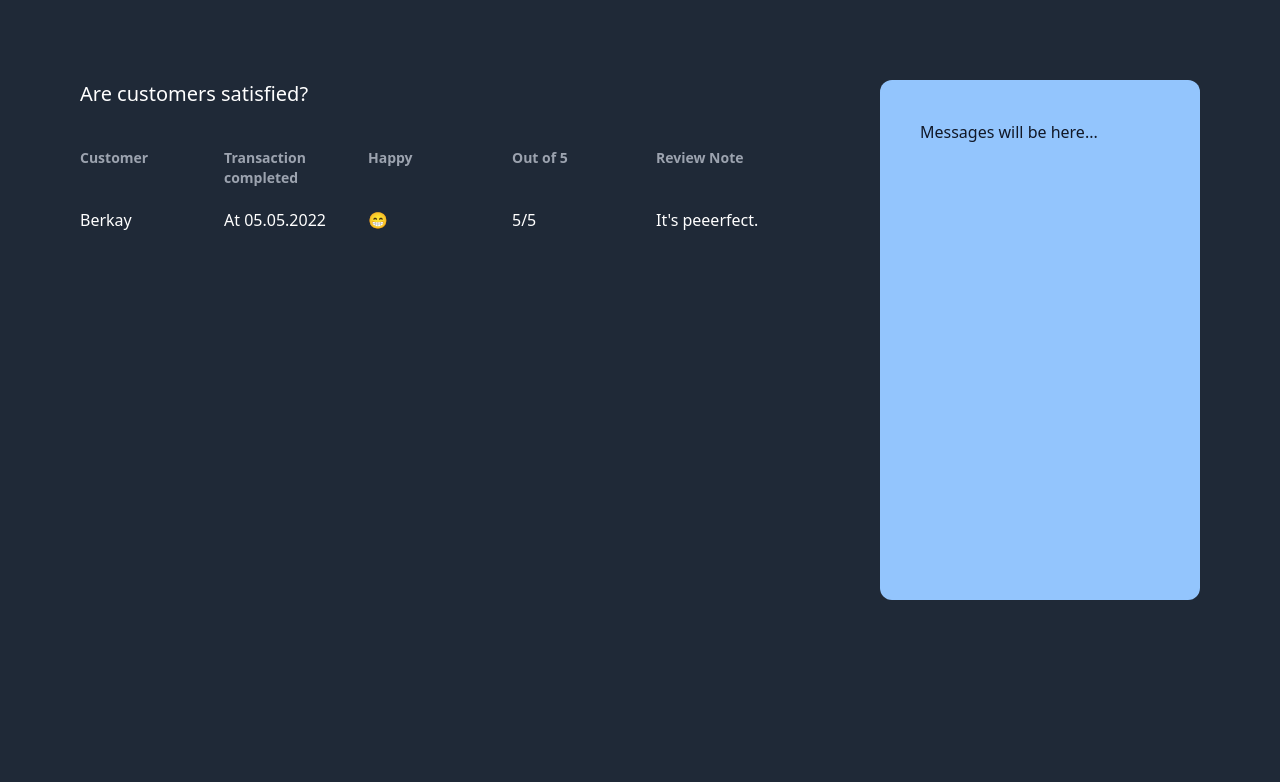
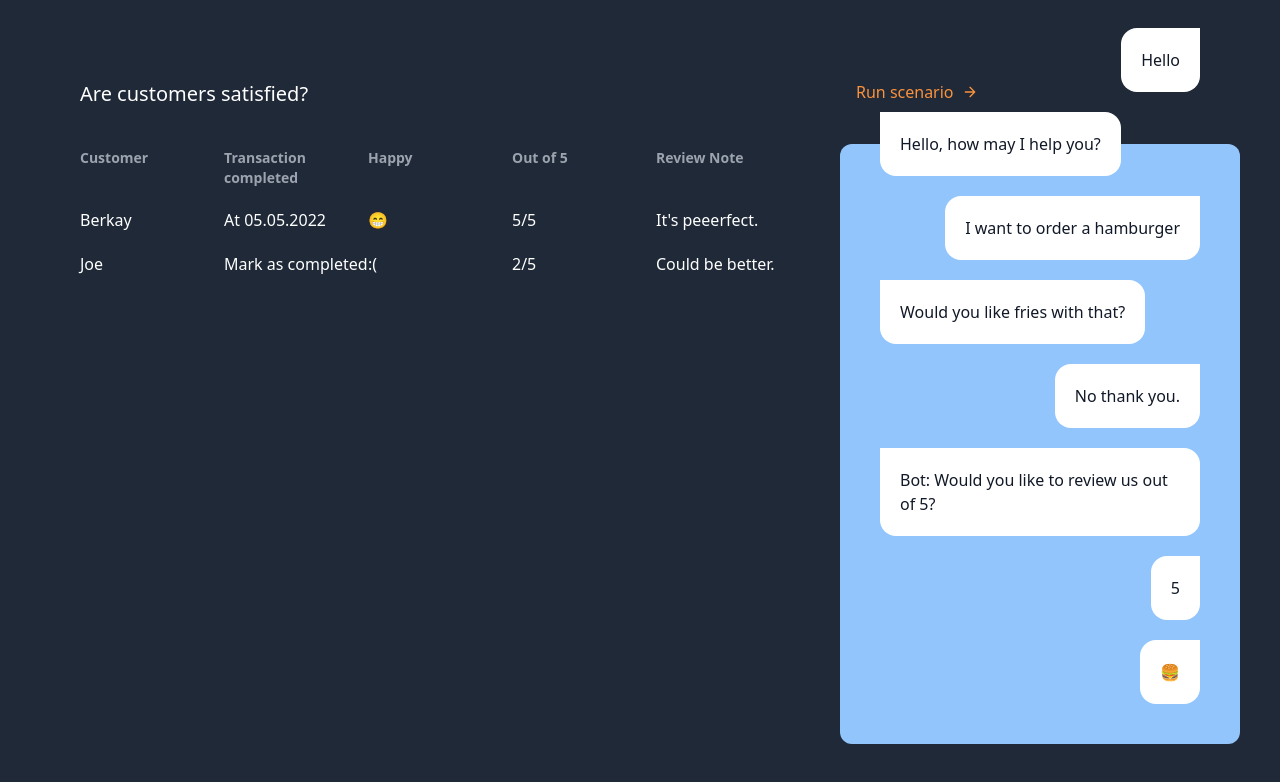
Before and after one commit to bcakici/message-bot-showcase, a Next.js app: page / in a window 1280 px wide. Shown: the top 782 px of the page. Built offline with nearby package versions, Linux system fonts and the light colour scheme.

Commit message:
Add example messages

```diff
--- a/pages/index.tsx
+++ b/pages/index.tsx
@@ -42,11 +42,59 @@ const Home: NextPage = () => {
 								<div className="flex flex-1">5/5</div>
 								<div className="flex flex-1">It's peeerfect.</div>
 							</div>
+							<div className="flex justify-between">
+								<div className="flex flex-1">Joe</div>
+								<div className="flex flex-1">
+									<a>Mark as completed</a>
+								</div>
+								<div className="flex flex-1">:(</div>
+								<div className="flex flex-1">2/5</div>
+								<div className="flex flex-1">Could be better.</div>
+							</div>
 						</div>
 					</div>
-					<div className="w-screen lg:w-1/3 h-5/6 p-10">
-						<div className="bg-blue-300 text-gray-900 max-w-xl rounded-xl p-10 mx-auto h-full">
-							Messages will be here...
+					<div className="flex flex-col lg:w-1/3 h-5/6">
+						<div className="flex my-10">
+							<a className="text-orange-400 inline-flex items-center ml-4">
+								Run scenario
+								<svg
+									fill="none"
+									stroke="currentColor"
+									stroke-linecap="round"
+									stroke-linejoin="round"
+									stroke-width="2"
+									className="w-4 h-4 ml-2"
+									viewBox="0 0 24 24"
+								>
+									<path d="M5 12h14M12 5l7 7-7 7"></path>
+								</svg>
+							</a>
+						</div>
+						<div className="flex flex-col gap-5 justify-end content-end grow-1 bg-blue-300 text-gray-900 rounded-xl p-10 mx-auto h-full w-full max-w-lg lg:max-w-full">
+							<div className="space-y-2 bg-white p-5 rounded-2xl rounded-tr-none place-self-end">
+								Hello
+							</div>
+							<div className="space-y-2 bg-white p-5 rounded-2xl rounded-tl-none place-self-start">
+								Hello, how may I help you?
+							</div>
+							<div className="space-y-2 bg-white p-5 rounded-2xl rounded-tr-none place-self-end">
+								I want to order a hamburger
+							</div>
+							<div className="space-y-2 bg-white p-5 rounded-2xl rounded-tl-none place-self-start">
+								Would you like fries with that?
+							</div>
+							<div className="space-y-2 bg-white p-5 rounded-2xl rounded-tr-none place-self-end">
+								No thank you.
+							</div>
+							<div className="space-y-2 bg-white p-5 rounded-2xl rounded-tl-none place-self-start">
+								Bot: Would you like to review us out of 5?
+							</div>
+							<div className="space-y-2 bg-white p-5 rounded-2xl rounded-tr-none place-self-end">
+								5
+							</div>
+							<div className="space-y-2 bg-white p-5 rounded-2xl rounded-tr-none place-self-end">
+								🍔
+							</div>
 						</div>
 					</div>
 				</div>
```
